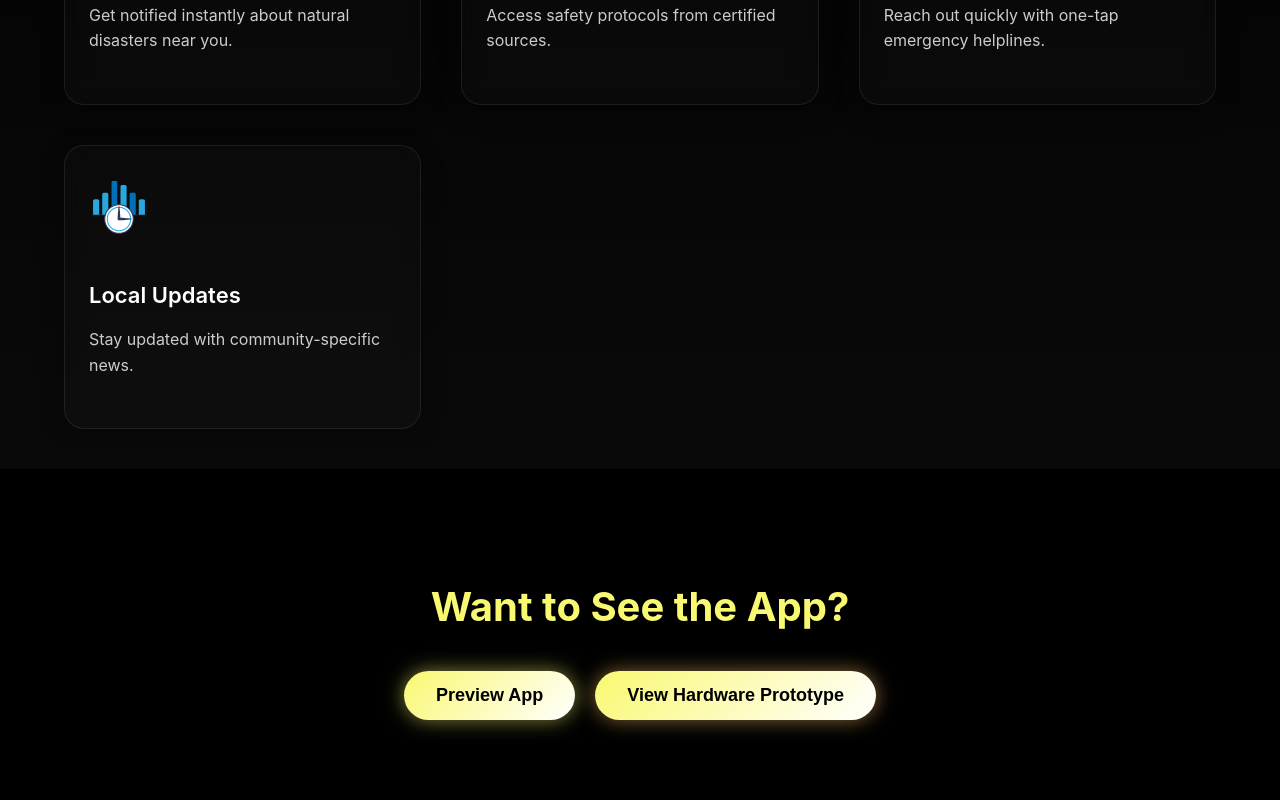
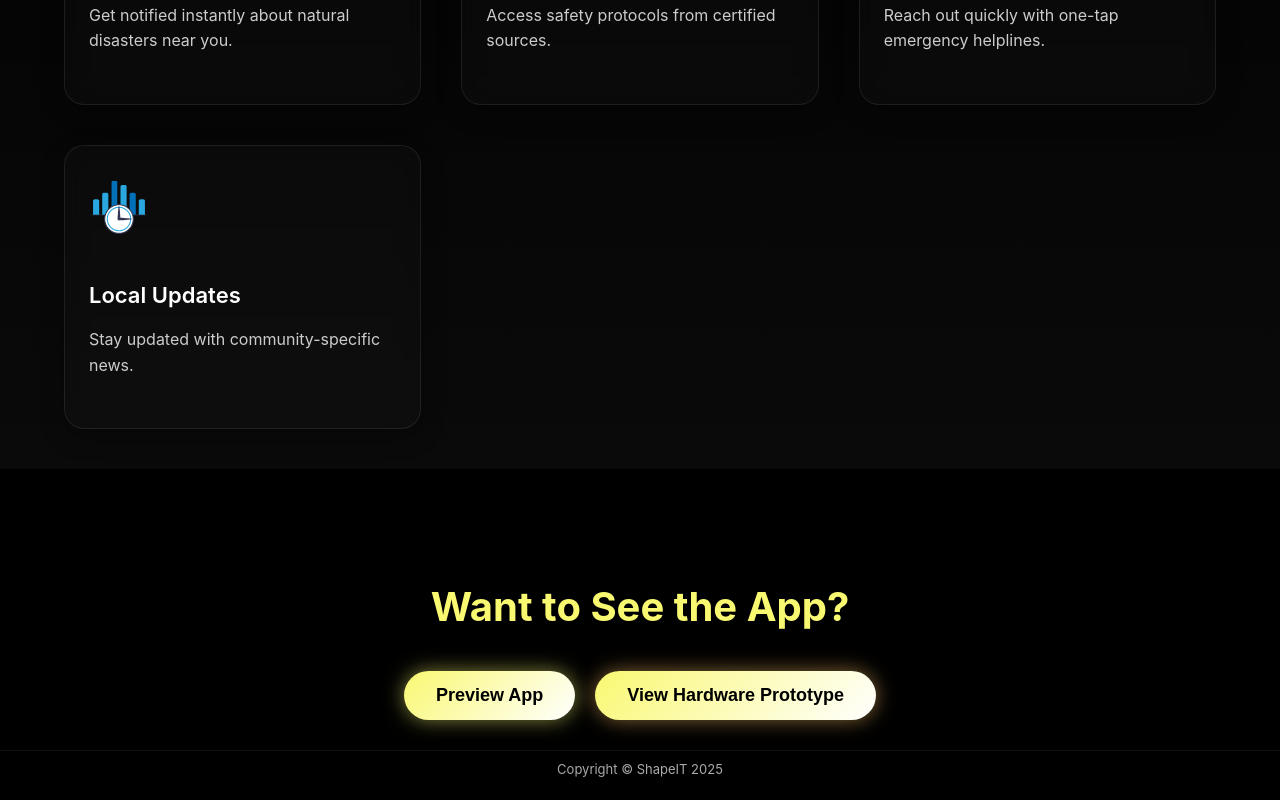
Before and after one commit to SushilGupta01/The_Sikkim_Sentinel_Frontend_Design, a React (Vite) app: page / in a window 1280 px wide. Shown: the part 1238-2038 px from the top of the page. Built offline with nearby package versions, Linux system fonts and the light colour scheme.

Commit message:
Footer added

```diff
--- a/src/App.jsx
+++ b/src/App.jsx
@@ -22,6 +22,7 @@ function App() {
       <HeroSection />
       <BoostCards ref={boostRef} />
       <FigmaModal />
+      <footer className="footer-min">Copyright © ShapeIT 2025</footer>
     </div>
   );
 }
--- a/src/components/FigmaModal.css
+++ b/src/components/FigmaModal.css
@@ -1,7 +1,7 @@
 .preview-section {
   background: #000;
   text-align: center;
-  padding: 80px 20px;
+  padding: 80px 20px 30px;
 }
 
 .preview-heading {
--- a/src/components/FigmaModal.jsx
+++ b/src/components/FigmaModal.jsx
@@ -64,8 +64,9 @@ const FigmaModal = () => {
             <button className="close-button" onClick={() => setHardwareOpen(false)}>✖</button>
             <iframe
               title="Hardware Prototype"
-              src=""
+              src="https://drive.google.com/file/d/YOUR_VIDEO_ID/preview"
               className="figma-frame"
+              allow="autoplay; encrypted-media"
               allowFullScreen
             />
           </div>
--- a/src/styles/App.css
+++ b/src/styles/App.css
@@ -12,3 +12,12 @@ html {
   width: 100%;
   overflow-x: hidden;
 }
+.footer-min {
+  padding: 12px 0;
+  font-size: 13px;
+  color: #aaa;
+  text-align: center;
+  border-top: 1px solid rgba(255, 255, 255, 0.06);
+  line-height: 1;
+  margin-top: auto;
+}
```
